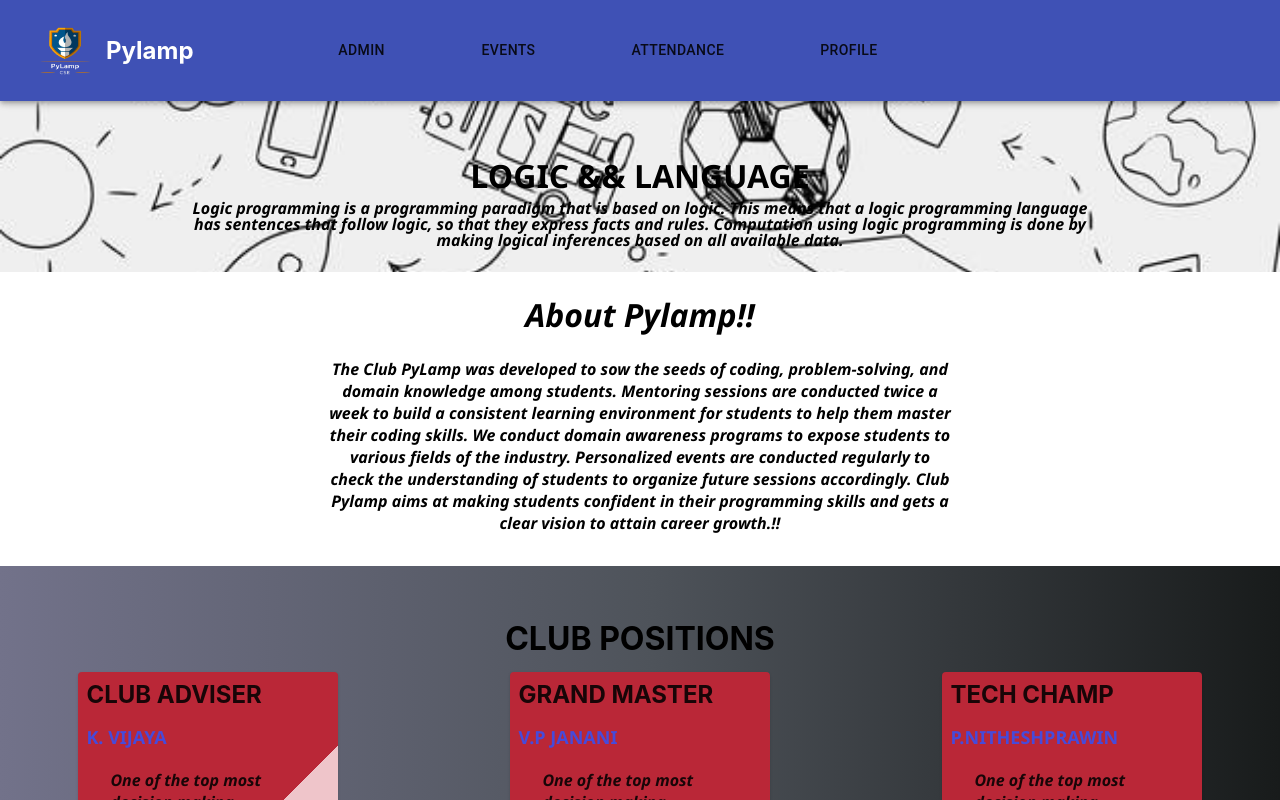
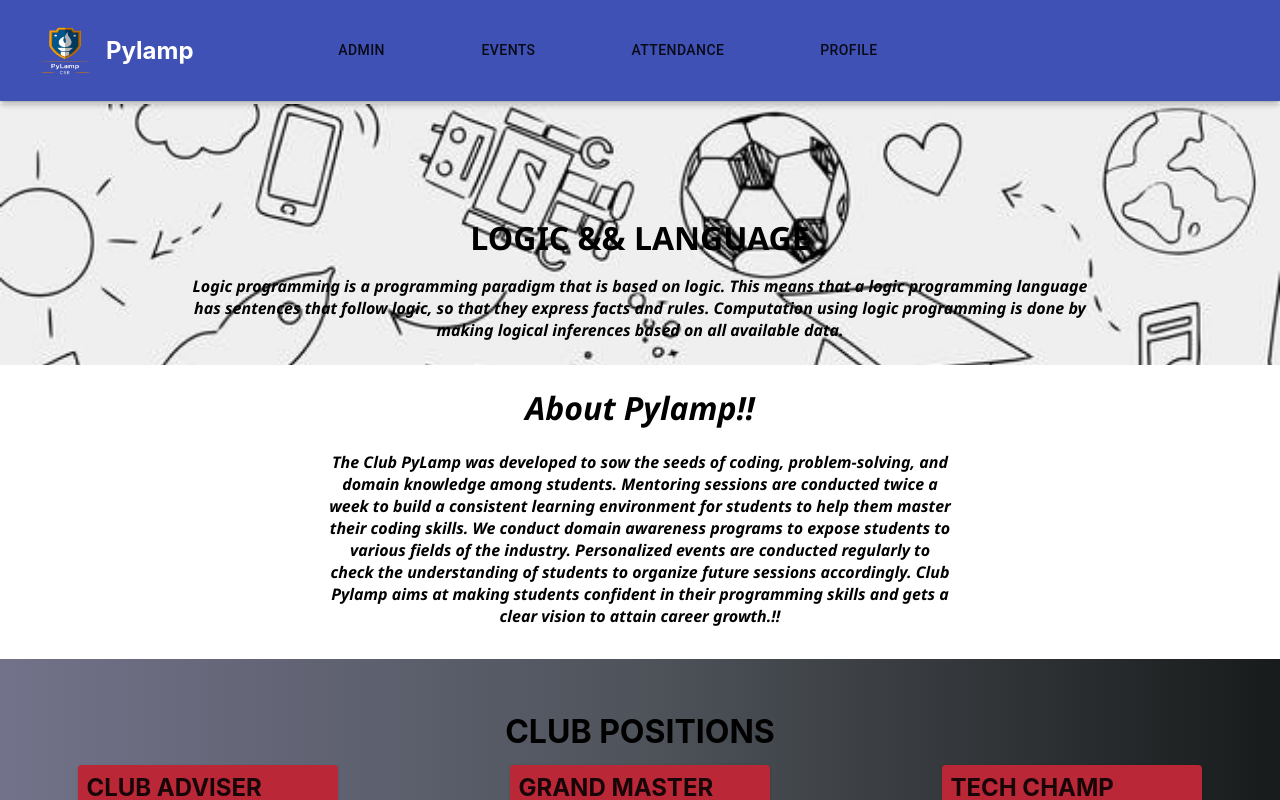
Before and after one commit to Tharunkumar001/pylampDomainRealm, a Next.js app: page /HomePage in a window 1280 px wide. Shown: the top 800 px of the page. Built offline with nearby package versions, Linux system fonts and the light colour scheme.

Commit message:
ui updation

```diff
--- a/pages/HomePage.js
+++ b/pages/HomePage.js
@@ -18,10 +18,6 @@ import Aos from "aos";
 import "aos/dist/aos.css";
 
 export default function AdminPage() {
-    const router = useRouter();
-
-
-    const [open, setOpen] = useState(false);
 
     useEffect(() => {
         Aos.init({
@@ -30,35 +26,16 @@ export default function AdminPage() {
         })
     },[]);
 
-    const handleClose = () => {
-        setOpen(false);
-    }
-
-    const handleOpen = () => {
-        setOpen(true);
-    }
-
-    const handleSave = (val) => {
-        console.log(val);
-    }
-
-    const defaultBtn = () => {
-        document.getElementById("btn").style = ''
-    }
-
-    const clickHandler = () => {
-        const flipDiv = window.location='#formContainers';
-    }
 return (
 
-<div className={styles.adminContainer}>
+<div className={styles.homeContainer}>
     <Head>
         <title>Domain Realm</title>
         <meta name="description" content="Web development session" />
         <link rel="icon" href="/pylampLogo.png" />
     </Head>
 
-    <main className={styles.adminMain}>
+    <main className={styles.homeMain}>
         <div>
             <AppBar>
                 <Toolbar>
--- a/styles/Home.module.css
+++ b/styles/Home.module.css
@@ -8,7 +8,6 @@
   width: 100%;
   height: 100hv;
   padding-bottom: 1rem;
-  line-height: 1rem;
 }
 
 .quote{
@@ -56,7 +55,8 @@
 }
 
 .homeMain{
-
+  width: 100%;
+  overflow: hidden;
 }
 
 .container {
```
